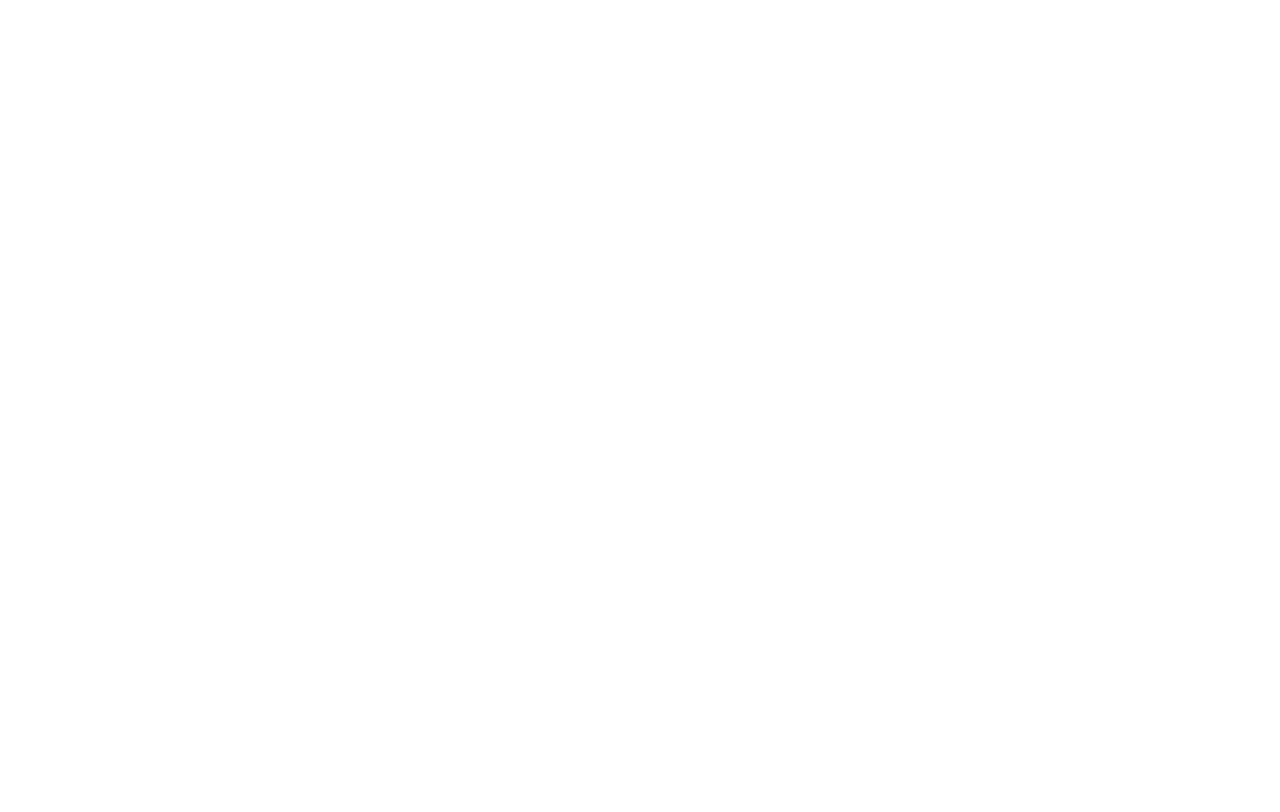
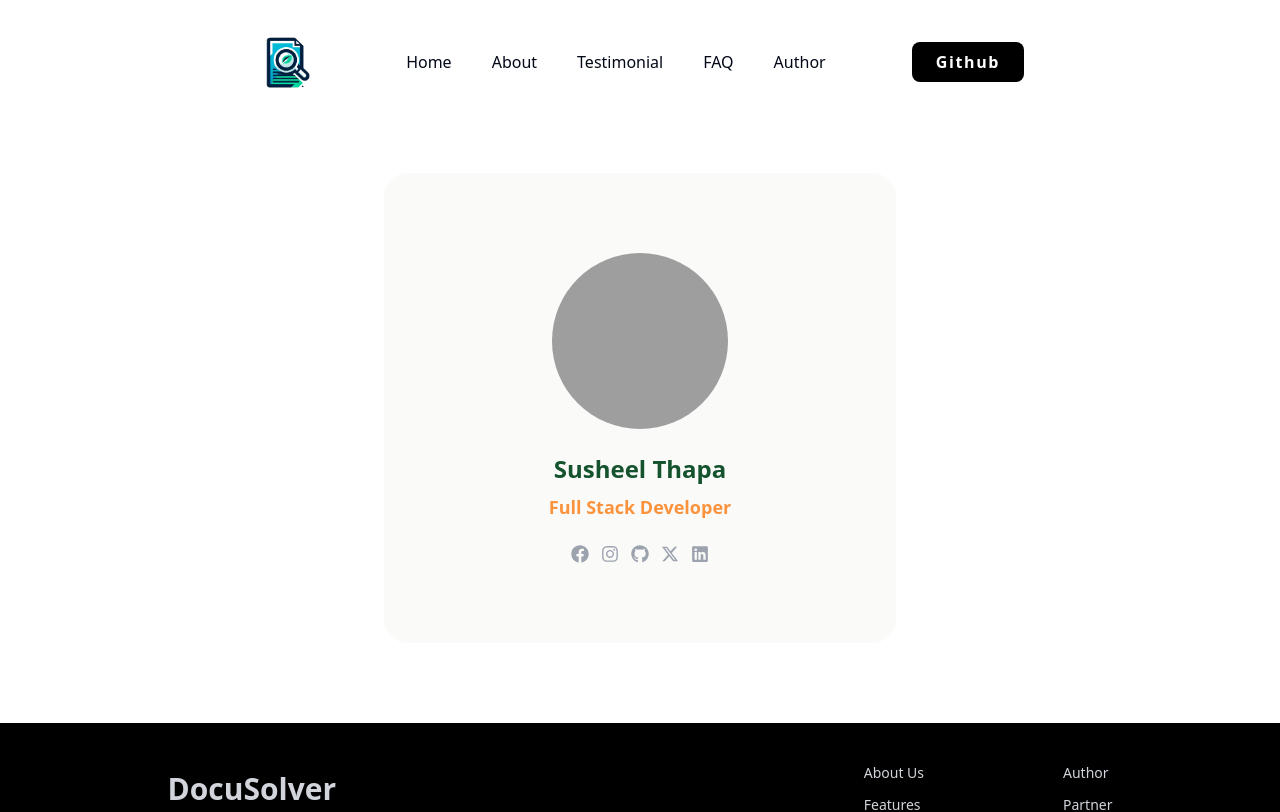
Before and after one commit to thapasusheel/docu-solver, a React (Vite) app: page /author in a window 1280 px wide. Before the commit this address had no page. Shown: the top 812 px of the page. Built offline with nearby package versions, Linux system fonts and the light colour scheme; grey boxes are pictures that could not be loaded.

Commit message:
Author Page of DocuSolver

```diff
--- a/package.json
+++ b/package.json
@@ -10,6 +10,7 @@
     "preview": "vite preview"
   },
   "dependencies": {
+    "@radix-ui/react-avatar": "^1.0.4",
     "class-variance-authority": "^0.7.0",
     "clsx": "^2.1.1",
     "lucide-react": "^0.378.0",
--- /dev/null
+++ b/src/components/ui/avatar.tsx
@@ -0,0 +1,48 @@
+import * as React from "react"
+import * as AvatarPrimitive from "@radix-ui/react-avatar"
+
+import { cn } from "@/lib/utils"
+
+const Avatar = React.forwardRef<
+  React.ElementRef<typeof AvatarPrimitive.Root>,
+  React.ComponentPropsWithoutRef<typeof AvatarPrimitive.Root>
+>(({ className, ...props }, ref) => (
+  <AvatarPrimitive.Root
+    ref={ref}
+    className={cn(
+      "relative flex h-10 w-10 shrink-0 overflow-hidden rounded-full",
+      className
+    )}
+    {...props}
+  />
+))
+Avatar.displayName = AvatarPrimitive.Root.displayName
+
+const AvatarImage = React.forwardRef<
+  React.ElementRef<typeof AvatarPrimitive.Image>,
+  React.ComponentPropsWithoutRef<typeof AvatarPrimitive.Image>
+>(({ className, ...props }, ref) => (
+  <AvatarPrimitive.Image
+    ref={ref}
+    className={cn("aspect-square h-full w-full", className)}
+    {...props}
+  />
+))
+AvatarImage.displayName = AvatarPrimitive.Image.displayName
+
+const AvatarFallback = React.forwardRef<
+  React.ElementRef<typeof AvatarPrimitive.Fallback>,
+  React.ComponentPropsWithoutRef<typeof AvatarPrimitive.Fallback>
+>(({ className, ...props }, ref) => (
+  <AvatarPrimitive.Fallback
+    ref={ref}
+    className={cn(
+      "flex h-full w-full items-center justify-center rounded-full bg-muted",
+      className
+    )}
+    {...props}
+  />
+))
+AvatarFallback.displayName = AvatarPrimitive.Fallback.displayName
+
+export { Avatar, AvatarImage, AvatarFallback }
--- /dev/null
+++ b/src/layout/index.ts
@@ -0,0 +1 @@
+export { default } from "./Layout";
--- /dev/null
+++ b/src/pages/AuthorPage/AuthorPage.tsx
@@ -0,0 +1,91 @@
+import { Link } from "react-router-dom";
+
+import { FaFacebook, FaInstagram, FaLinkedin, FaGithub } from "react-icons/fa";
+import { FaXTwitter } from "react-icons/fa6";
+
+import { Avatar, AvatarFallback, AvatarImage } from "@/components/ui/avatar";
+
+import LG from "@/assets/images/avatar/LG.png";
+import Header from "@/components/Header";
+import Footer from "@/components/Footer";
+import Layout from "@/layout/Layout";
+const teams = [
+  {
+    shortName: "ST",
+    fullName: "Susheel Thapa",
+    profileImage: LG,
+    position: "Full Stack Developer",
+    socialMedia: {
+      facebook: "https://www.facebook.com/susheelthapaa/",
+      instagram: "https://www.instagram.com/_susheelthapa/",
+      github: "https://github.com/SusheelThapa",
+      linkedin: "https://www.linkedin.com/in/susheelthapa/",
+      twitter: "https://twitter.com/_susheel_thapa",
+    },
+  },
+];
+
+const OurTeam = () => {
+  return (
+    <>
+      <Layout className="px-64">
+        <Header />
+        <div className="flex justify-center items-center">
+          <div className="my-12 mb-20 bg-stone-50 py-20 rounded-3xl w-2/3">
+            <div className="flex justify-center items-center">
+              {teams.map(
+                ({
+                  shortName,
+                  fullName,
+                  profileImage,
+                  position,
+                  socialMedia,
+                }) => {
+                  return (
+                    <div
+                      key={shortName}
+                      className="flex flex-col justify-center items-center  gap-6"
+                    >
+                      <Avatar className="w-44 h-44">
+                        <AvatarImage src={profileImage} />
+                        <AvatarFallback className="bg-gray-200">
+                          {shortName}
+                        </AvatarFallback>
+                      </Avatar>
+                      <div className="text-2xl text-green-900 font-extrabold text-center">
+                        <p>{fullName}</p>
+                        <p className="mt-2 text-lg text-orange-400 font-bold">
+                          {position}
+                        </p>
+                      </div>
+                      <div className="flex justify-center items-center gap-3 text-lg text-gray-400">
+                        <Link to={socialMedia.facebook}>
+                          <FaFacebook className="hover:text-black" />
+                        </Link>
+                        <Link to={socialMedia.instagram}>
+                          <FaInstagram className="hover:text-black" />
+                        </Link>
+                        <Link to={socialMedia.github}>
+                          <FaGithub className="hover:text-black" />
+                        </Link>
+                        <Link to={socialMedia.twitter}>
+                          <FaXTwitter className="hover:text-black" />
+                        </Link>
+                        <Link to={socialMedia.linkedin}>
+                          <FaLinkedin className="hover:text-black" />
+                        </Link>
+                      </div>
+                    </div>
+                  );
+                }
+              )}
+            </div>
+          </div>
+        </div>
+      </Layout>
+      <Footer />
+    </>
+  );
+};
+
+export default OurTeam;
--- /dev/null
+++ b/src/pages/AuthorPage/index.ts
@@ -0,0 +1 @@
+export { default } from "./AuthorPage";
--- a/src/routes/AppRoutes.tsx
+++ b/src/routes/AppRoutes.tsx
@@ -1,11 +1,14 @@
 import { BrowserRouter as Router, Routes, Route } from "react-router-dom";
 import LandingPage from "../pages/LandingPage";
+
+import AuthorPage from "@/pages/AuthorPage";
 
 const AppRoutes = () => {
   return (
     <Router>
       <Routes>
         <Route path="/" element={<LandingPage />} />
+        <Route path="/author" element={<AuthorPage />} />
       </Routes>
     </Router>
   );
```
Also changed, not shown: 2 other files (tests, documents, lock files or other folders).
